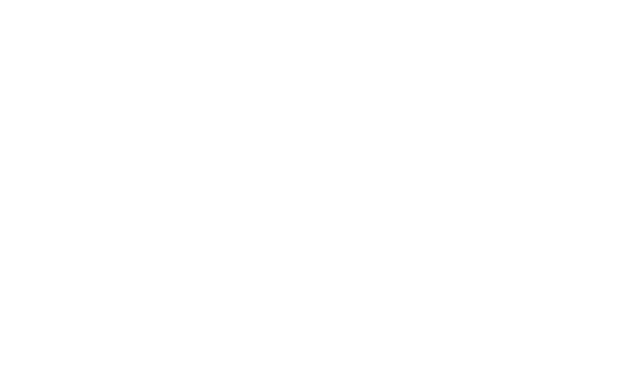
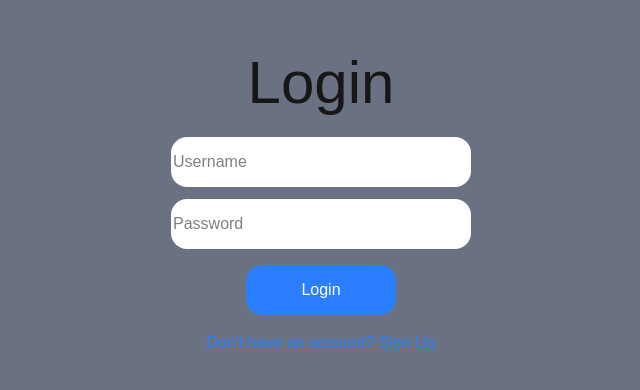
Before and after one commit to ChristmasLover12345/trivia-frontend, a Next.js app: page / in a window 1280 px wide. Shown: the part 196-586 px from the top of the page, without its empty margins (319-959 px from the left). Built offline with nearby package versions, Linux system fonts and the light colour scheme.

Commit message:
basic login/ sign up page

```diff
--- /dev/null
+++ b/src/Components/LoginComponent.tsx
@@ -0,0 +1,27 @@
+'use client'
+
+import React, { useState } from 'react'
+
+const LoginComponent = () => {
+const [signUpPage, setSignUpPage] = useState<boolean>(false)
+
+  return (
+    <div className='flex flex-col items-center justify-center h-screen bg-gray-500'>
+
+        <h1 className='text-6xl'>{signUpPage ? "Sign Up" : "Login"}</h1>
+
+        <h2 className='text-red-600 text-[20px]'></h2>
+
+        <input type="text" placeholder='Username' className='rounded-2xl mt-6 bg-white text-black ps-0.5 w-[300px] h-[50px]' />
+        <input type="text" placeholder='Password' className='rounded-2xl mt-3 bg-white text-black ps-0.5 w-[300px] h-[50px]' />
+        <button className='rounded-2xl w-[150px] h-[50px] bg-blue-500 text-white mt-4'>{signUpPage ? "Sign Up" : "Login"}</button>
+
+        <button onClick={() => setSignUpPage(!signUpPage)} className='mt-4 text-blue-500 underline'>
+          {signUpPage ? "Already have an account? Login" : "Don't have an account? Sign Up"}
+        </button>
+
+    </div>
+  )
+}
+
+export default LoginComponent
--- a/src/app/page.tsx
+++ b/src/app/page.tsx
@@ -1,9 +1,12 @@
+import LoginComponent from "@/Components/LoginComponent";
 
 
 export default function Home() {
   return (
    <div>
 
+      <LoginComponent />
+
    </div>
   );
 }
```
